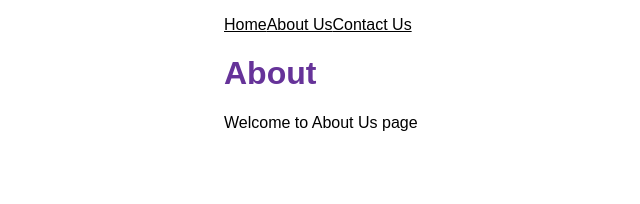
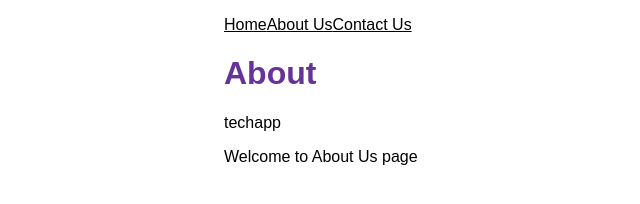
Before and after one commit to gacto/gatsapp, a Gatsby site: page /about in a window 1280 px wide. Shown: the whole page, without its empty margins (166-806 px from the left). Built offline with nearby package versions, Linux system fonts and the light colour scheme; Gatsby itself is replaced by a stand-in of ours.

Commit message:
pull data from source plugin

```diff
--- a/gatsby-config.js
+++ b/gatsby-config.js
@@ -4,7 +4,7 @@
 module.exports = {
   siteMetadata: {
     title: `techapp`,
-    siteUrl: `https://www.yourdomain.tld`
+    siteUrl: `http://localhost:10076`
   },
 
 
--- a/src/components/Layout.js
+++ b/src/components/Layout.js
@@ -1,8 +1,17 @@
 import * as React from 'react'
-import {Link} from 'gatsby'
+import {Link, useStaticQuery, graphql} from 'gatsby'
 import { container, heading, navlinks, navLinkItem, navlinktext  } from './layout.module.css'
 
 const Layout = ({ pageTitle, children }) => {
+  const data = useStaticQuery(graphql`
+  query {
+    site {
+      siteMetadata {
+        title
+      }
+    }
+  }
+`)
     return (
         <div className={container}>
           <nav>
@@ -14,6 +23,7 @@ const Layout = ({ pageTitle, children }) => {
           </nav>
           <main>
             <h1 className={heading}>{pageTitle}</h1>
+            <header>{data.site.siteMetadata.title}</header>
             {children}
           </main>
         </div>
```
